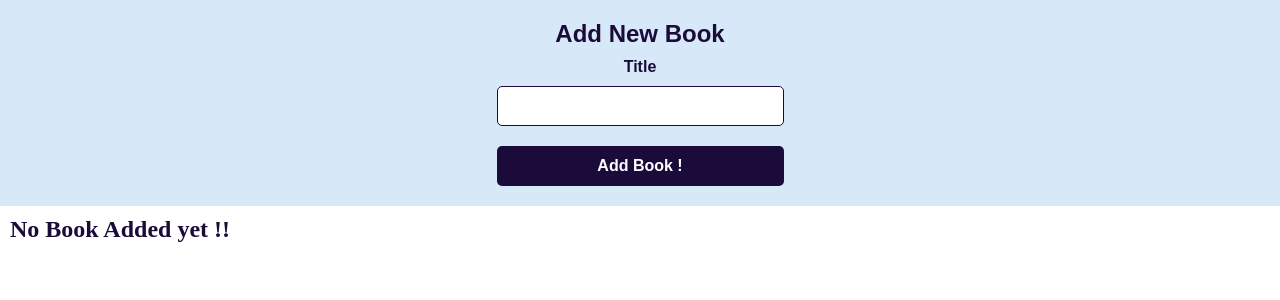
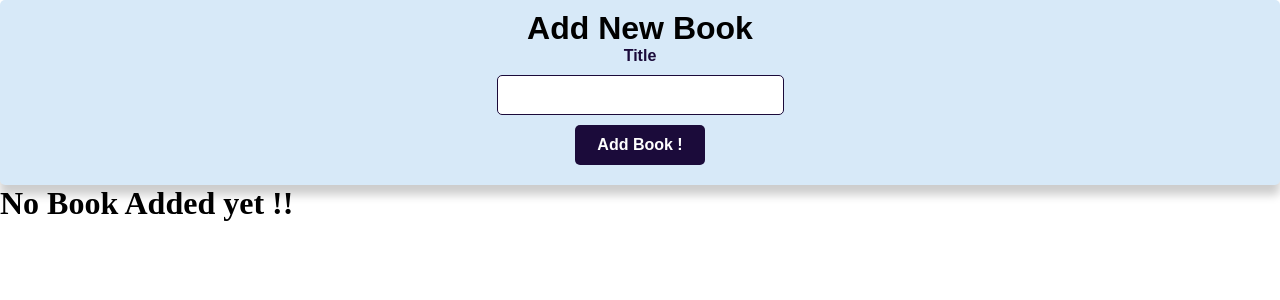
Before and after one commit to fatalegayatri/bookstore, a React (Create React App) app: page / in a window 1280 px wide. Shown: the top 300 px of the page. Built offline with nearby package versions, Linux system fonts and the light colour scheme; data requests are answered from the project's data file.

Commit message:
database connectivity done

```diff
--- /dev/null
+++ b/db.json
@@ -0,0 +1,3 @@
+{
+  "books": []
+}
--- a/package.json
+++ b/package.json
@@ -6,6 +6,8 @@
     "@testing-library/jest-dom": "^5.16.5",
     "@testing-library/react": "^13.4.0",
     "@testing-library/user-event": "^13.5.0",
+    "axios": "^1.4.0",
+    "json-server": "^0.17.3",
     "react": "^18.2.0",
     "react-dom": "^18.2.0",
     "react-scripts": "5.0.1",
@@ -13,6 +15,7 @@
   },
   "scripts": {
     "start": "react-scripts start",
+    "server": "json-server --port 3001 --watch db.json --host 127.0.0.1",
     "build": "react-scripts build",
     "test": "react-scripts test",
     "eject": "react-scripts eject"
--- a/src/App.js
+++ b/src/App.js
@@ -1,31 +1,46 @@
 import React from "react";
 import CreateBook from "./components/CreateBook";
 import BookList from "./components/BookList";
-import { useState } from "react";
+import { useState, useEffect } from "react";
+import axios from "axios";
 const App = () => {
   const [books, setBooks] = useState([]);
+  const fetchBooks = async () => {
+    const response = await axios.get("http://localhost:3001/books");
+    setBooks(response.data);
+  };
 
-  const HandleBookCreate = (title) => {
-    const updatedBooks = [
-      ...books,
-      { id: Math.round(Math.random() * 1000), title },
-    ];
+  useEffect(() => {
+    fetchBooks();
+  }, []);
+
+  const HandleBookCreate = async (title) => {
+    const response = await axios.post("http://localhost:3001/books", {
+      title,
+    });
+    const updatedBooks = [...books, response.data];
     setBooks(updatedBooks);
   };
-  const DeleteBook = (id) => {
+
+  const DeleteBook = async (id) => {
+    await axios.delete(`http://localhost:3001/books/${id}`);
     const updatedBooks = books.filter((book) => book.id !== id);
     setBooks(updatedBooks);
   };
-  const EditBook = (id, title) => {
+  const EditBook = async (id, title) => {
+    const response = await axios.put(`http://localhost:3001/books/${id}`, {
+      title,
+    });
+
     const updatedBooks = books.map((book) => {
       if (book.id === id) {
-        return { ...book, title };
+        return { ...book, ...response.data };
       }
       return book;
     });
     setBooks(updatedBooks);
-    console.log("it is a updated book", updatedBooks);
   };
+
   return (
     <>
       <CreateBook onCreate={HandleBookCreate} />
--- a/src/components/Book.js
+++ b/src/components/Book.js
@@ -9,7 +9,7 @@ const Book = ({ book, onDelete, onEdit }) => {
   const [deleteBook, setDeleteBook] = useState(false);
 
   const handleEditclick = (id, title) => {
-    onEdit(id, title);
+    onEdit(book.id, title);
     setEdit(!edit);
   };
   const handleDeleteclick = () => {
@@ -45,7 +45,7 @@ const Book = ({ book, onDelete, onEdit }) => {
               </button>
               <button
                 type="button"
-                className="btn btn-secondary"
+                className="btn btn-danger"
                 onClick={handleDeleteclick}
               >
                 Delete
--- a/src/components/DeleteModule.js
+++ b/src/components/DeleteModule.js
@@ -3,9 +3,7 @@ import "../style.css";
 import { useState } from "react";
 const DeleteModule = ({ onDelete, onCancel }) => {
   const [close, setClose] = useState(false);
-  const closeModule = () => {
-    setClose(true);
-  };
+
   const handleCancelClick = () => {
     onCancel(close);
   };
--- a/src/components/EditBook.js
+++ b/src/components/EditBook.js
@@ -1,5 +1,5 @@
 import React, { useState } from "react";
-
+import "../style.css";
 const EditBook = ({ book, onSave }) => {
   const [title, setTitle] = useState(book.title);
   const handleChange = (event) => {
@@ -7,7 +7,6 @@ const EditBook = ({ book, onSave }) => {
   };
   const handleSubmit = (event) => {
     event.preventDefault();
-    console.log("handleSubmit", title);
     onSave(book.id, title);
   };
 
@@ -17,7 +16,7 @@ const EditBook = ({ book, onSave }) => {
         <label htmlFor="title">Title</label>
         <input
           type="text"
-          className="form-control"
+          className="input"
           id="title"
           value={title}
           onChange={handleChange}
--- a/src/style.css
+++ b/src/style.css
@@ -17,8 +17,9 @@
     to bottom,
     rgb(173, 210, 240),
     rgb(144, 192, 231),
-    rgb(21, 127, 214),
-    rgb(14, 143, 248)
+    rgb(57, 165, 253),
+    rgb(14, 143, 248),
+    rgb(21, 127, 214)
   );
   border-radius: 10px;
   box-shadow: 0 0 10px rgba(0, 0, 0, 0.2);
@@ -53,10 +54,8 @@
   height: 100%;
 }
 .btn {
-  display: flex;
-  justify-content: center;
-  align-items: center;
-  width: 100%;
+  text-align: center;
+  width: 130px;
   height: 40px;
   background-color: rgb(27, 11, 58);
   color: white;
@@ -74,21 +73,24 @@
   color: rgb(27, 11, 58);
   transform: scale(1.1);
 }
+.btn-danger {
+  background-color: rgb(202, 35, 35);
+}
 
 .btn-group {
   display: flex;
-  justify-content: space-between;
+  justify-content: center;
   align-items: center;
-  width: auto;
+  width: 100%;
   height: 40px;
   gap: 10px;
-  margin-top: 10px;
-  position: absolute;
-  bottom: 10px;
+  margin-top: 20px;
 }
 
 /* Form Style */
 .form-container {
+  border-radius: 5px;
+  box-shadow: 0px 10px 10px rgba(0, 0, 0, 0.2);
   font-family: \"Roboto\", sans-serif;
   display: flex;
   flex-direction: column;
@@ -97,7 +99,7 @@
   height: 100%;
   background-color: rgb(215, 233, 248);
 }
-.form-title {
+.title {
   font-size: 1.5rem;
   font-weight: 600;
   margin: 10px;
@@ -117,7 +119,7 @@
   margin-bottom: 10px;
   color: rgb(27, 11, 58);
 }
-.input-wrapper input {
+input {
   width: 100%;
   height: 40px;
   border-radius: 5px;
@@ -130,20 +132,7 @@
 .input-wrapper button {
   margin: 0px 0px 10px 0px;
 }
-.form-container .btn {
-  width: 100%;
-  height: 40px;
-  background-color: rgb(27, 11, 58);
-  color: white;
-  font-size: 1rem;
-  font-weight: 600;
-  border-radius: 5px;
-  padding: 10px;
-  margin-top: 10px;
-  border: none;
-  cursor: pointer;
-  transition: all 0.3s ease-in-out;
-}
+
 .form-container {
   padding: 10px;
   display: flex;
@@ -155,17 +144,20 @@
 }
 /* module css */
 .module-container {
+  z-index: 999;
   display: flex;
-  flex-direction: column;
+  flex-direction: row;
   align-items: center;
-  width: 100%;
+  width: 100vmax;
   position: relative;
-
-  height: 100%;
+  background-color: rgba(0, 0, 0, 0.2);
+  top: -250px;
+  left: 10px;
 
   opacity: 0.9;
 }
 .module {
+  padding: 20px;
   width: 400px;
   position: absolute;
   top: 50%;
@@ -173,7 +165,7 @@
   transform: translate(-50%, -50%);
   height: 200px;
   display: flex;
-  flex-direction: row;
+  flex-direction: column;
   justify-content: center;
   align-items: center;
   background-color: rgb(215, 233, 248);
@@ -184,17 +176,3 @@
   transition: all 0.3s ease-in-out;
   cursor: pointer;
 }
-.btn-group .module-container .btn {
-  width: auto;
-  height: 40px;
-  background-color: rgb(27, 11, 58);
-  color: white;
-  font-size: 1rem;
-  font-weight: 600;
-  border-radius: 5px;
-  padding: 10px;
-  margin-top: 10px;
-  border: none;
-  cursor: pointer;
-  transition: all 0.3s ease-in-out;
-}
```
Also changed, not shown: 2 other files (tests, documents, lock files or other folders).
